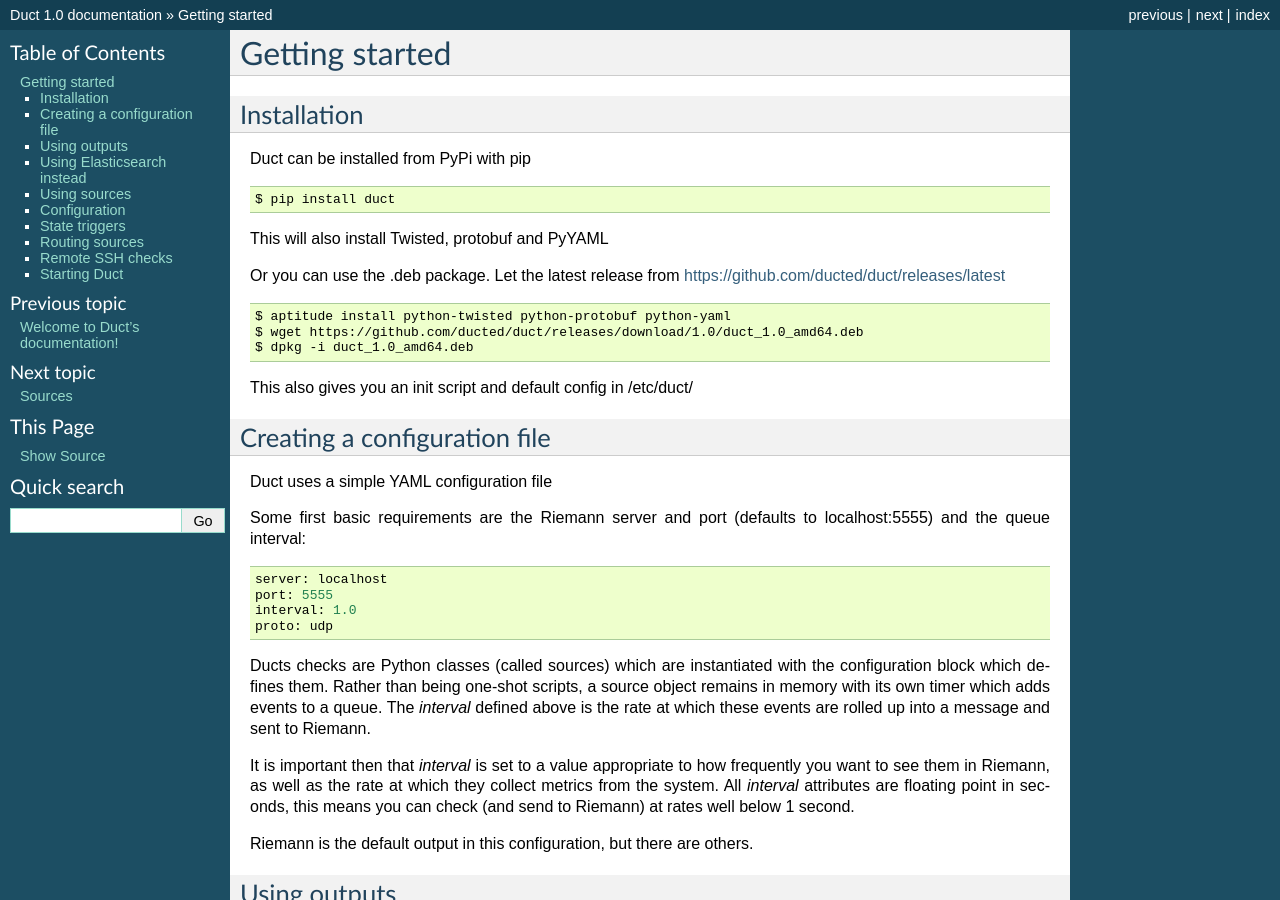
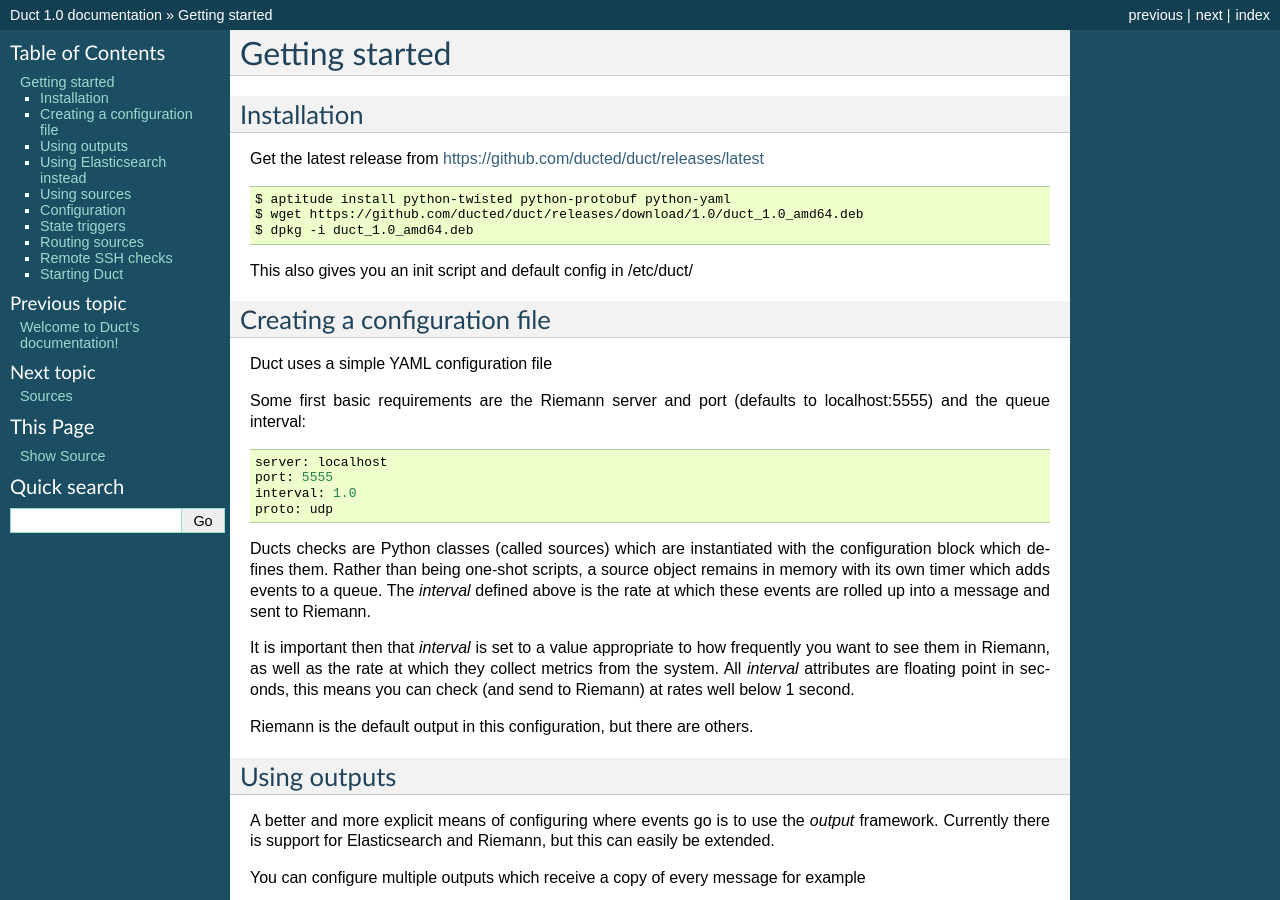
Before and after one commit to ducted/duct, a Sphinx documentation site: the page built from docs/start.rst, in a window 1280 px wide and 900 px high. Built offline with Sphinx 7.4.7, drawn with Linux system fonts in a browser that asks for light colours; pages that are not in the unit, such as notebooks, are missing from menus.

Commit message:
Don't have a pipy slot yet

```diff
--- a/docs/start.rst
+++ b/docs/start.rst
@@ -4,13 +4,7 @@
 Installation
 ============
 
-Duct can be installed from PyPi with pip ::
-
-    $ pip install duct
-
-This will also install Twisted, protobuf and PyYAML
-
-Or you can use the .deb package. Let the latest release from https://github.com/ducted/duct/releases/latest ::
+Get the latest release from https://github.com/ducted/duct/releases/latest ::
 
     $ aptitude install python-twisted python-protobuf python-yaml
     $ wget https://github.com/ducted/duct/releases/download/1.0/duct_1.0_amd64.deb
```
